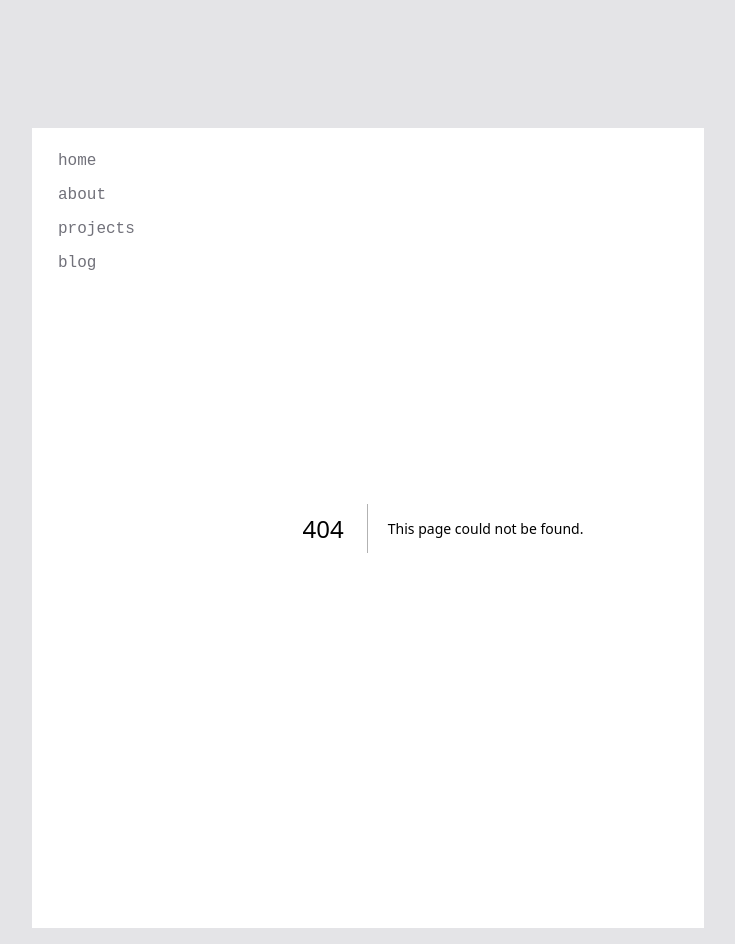
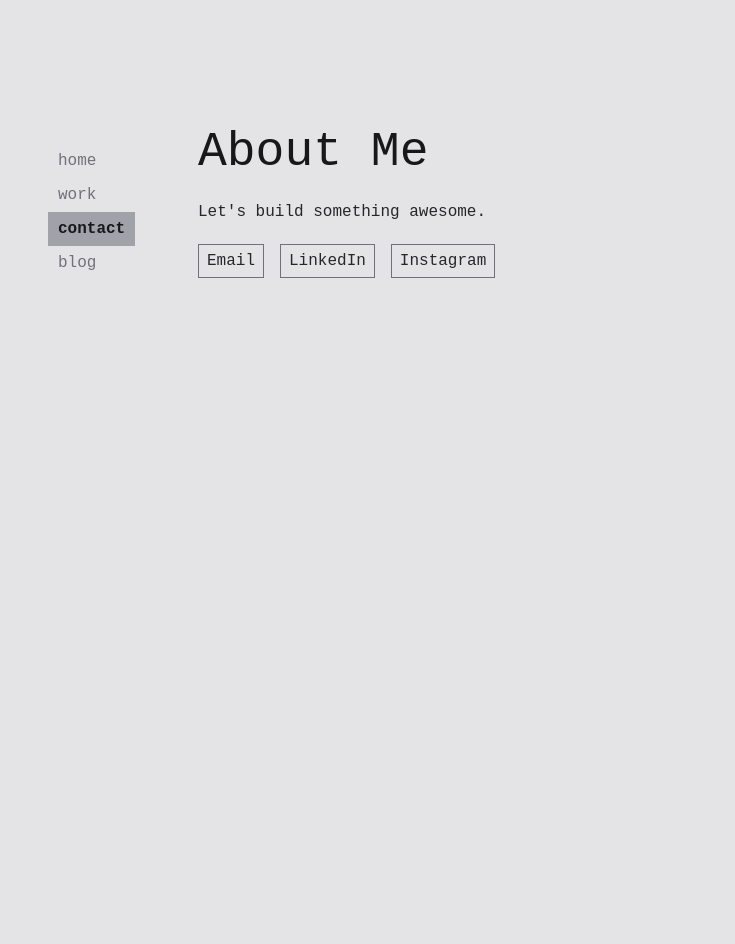
Before and after one commit to gabe-santos/gabe-santos-portfolio, a Next.js app: page /contact in a window 1280 px wide. Before the commit this address had no page. Shown: the whole page, without its empty margins (272-1007 px from the left). After the commit the page ends 800 px from the top, so only its background shows below. Built offline with nearby package versions, Linux system fonts and the light colour scheme; a web font is replaced by a local one.

Commit message:
quick update

```diff
--- a/app/about/page.tsx
+++ /dev/null
@@ -1,37 +0,0 @@
-'use client';
-
-import { motion } from 'framer-motion';
-import Link from 'next/link';
-import Page from '../../components/Page';
-
-const AboutPage = () => {
-	return (
-		<Page title='About Me'>
-			<p>
-				I love developing software that not only improves people&apos;s
-				lives, but also brings them joy when using it.
-			</p>
-			<div className='my-5 space-x-4'>
-				<Link
-					className='border border-zinc-500 py-1 px-2 text-center inline-block hover:bg-zinc-500'
-					href='mailto:gabe.santos.codes@gmail.com'>
-					Email
-				</Link>
-				<Link
-					className='border border-zinc-500 py-1 px-2 text-center inline-block hover:bg-zinc-500'
-					href='https://www.linkedin.com/in/gabesantoscodes/'
-					target='_blank'>
-					LinkedIn
-				</Link>
-				<motion.a
-					className='border border-zinc-500 py-1 px-2 text-center inline-block hover:bg-zinc-500'
-					href='https://www.instagram.com/gabe.santos/'
-					target='_blank'>
-					Instagram
-				</motion.a>
-			</div>
-		</Page>
-	);
-};
-
-export default AboutPage;
--- /dev/null
+++ b/app/contact/page.tsx
@@ -0,0 +1,37 @@
+'use client';
+
+import { motion } from 'framer-motion';
+import Link from 'next/link';
+import Page from '../../components/Page';
+
+const AboutPage = () => {
+  return (
+    <Page title='About Me'>
+      <p>Let&apos;s build something awesome.</p>
+      <div className='my-5 space-x-4'>
+        <Link
+          className='inline-block border border-zinc-500 px-2 py-1 text-center hover:bg-zinc-500'
+          href='mailto:gabe.santos.codes@gmail.com'
+        >
+          Email
+        </Link>
+        <Link
+          className='inline-block border border-zinc-500 px-2 py-1 text-center hover:bg-zinc-500'
+          href='https://www.linkedin.com/in/gabesantoscodes/'
+          target='_blank'
+        >
+          LinkedIn
+        </Link>
+        <motion.a
+          className='inline-block border border-zinc-500 px-2 py-1 text-center hover:bg-zinc-500'
+          href='https://www.instagram.com/gabe.santos/'
+          target='_blank'
+        >
+          Instagram
+        </motion.a>
+      </div>
+    </Page>
+  );
+};
+
+export default AboutPage;
--- a/app/projects/page.tsx
+++ b/app/work/page.tsx
@@ -33,8 +33,14 @@ const Project = ({ link, name, img }: ProjectProps) => {
 };
 
 const ProjectsPage = () => {
+  const isRebuilding = true;
+
   return (
-    <Page title='Projects'>
+    <Page title='Work'>
+      {isRebuilding ? (
+        <div className=''> 🚧 Rebuilding 🚧 </div>
+      ) : (
+        <div>
           <Project
             link='https://fr-mentor-arch-studio.vercel.app/'
             name='Agency Website'
@@ -50,6 +56,8 @@ const ProjectsPage = () => {
             name='The Macrolator'
             img={macrolatorGif}
           />
+        </div>
+      )}
     </Page>
   );
 };
--- a/components/sidebar.tsx
+++ b/components/sidebar.tsx
@@ -11,11 +11,11 @@ const navItems = {
   '/': {
     name: 'home',
   },
-	'/about': {
-		name: 'about',
+  '/work': {
+    name: 'work',
   },
-	'/projects': {
-		name: 'projects',
+  '/contact': {
+    name: 'contact',
   },
   '/blog': {
     name: 'blog',
@@ -42,33 +42,34 @@ export default function Navbar() {
   }
 
   return (
-		<aside className='md:w-[150px] md:flex-shrink-0 -mx-4 md:mx-0 md:px-0 font-mono'>
+    <aside className='-mx-4 font-mono md:mx-0 md:w-[150px] md:flex-shrink-0 md:px-0'>
       <div className='lg:sticky lg:top-20'>
         <div className=''>{/* <Logo /> */}</div>
         <LayoutGroup>
           <nav
-						className='flex flex-row md:flex-col items-start relative px-4 md:px-0 pb-0 fade md:overflow-auto scroll-pr-6 md:relative mt-4'
-						id='nav'>
-						<div className='flex flex-row md:flex-col space-x-0 pr-10 mb-2 mt-2 md:mt-0'>
-							{Object.entries(navItems).map(
-								([path, { name }]) => {
+            className='fade relative mt-4 flex scroll-pr-6 flex-row items-start px-4 pb-0 md:relative md:flex-col md:overflow-auto md:px-0'
+            id='nav'
+          >
+            <div className='mb-2 mt-2 flex flex-row space-x-0 pr-10 md:mt-0 md:flex-col'>
+              {Object.entries(navItems).map(([path, { name }]) => {
                 const isActive = path === pathname;
                 return (
                   <Link
                     key={path}
                     href={path}
                     className={clsx(
-												'transition-all hover:text-zinc-900 dark:hover:text-zinc-300 flex align-middle',
+                      'flex align-middle transition-all hover:text-zinc-900 dark:hover:text-zinc-300',
                       {
                         'text-zinc-500': !isActive,
                         'font-bold': isActive,
-												}
-											)}>
-											<span className='relative py-[5px] px-[10px]'>
+                      },
+                    )}
+                  >
+                    <span className='relative px-[10px] py-[5px]'>
                       {name}
                       {path === pathname ? (
                         <motion.div
-														className='absolute inset-0 bg-zinc-400 dark:bg-zinc-700 z-[-1]'
+                          className='absolute inset-0 z-[-1] bg-zinc-400 dark:bg-zinc-700'
                           layoutId='sidebar'
                           transition={{
                             type: 'spring',
@@ -80,8 +81,7 @@ export default function Navbar() {
                     </span>
                   </Link>
                 );
-								}
-							)}
+              })}
             </div>
           </nav>
         </LayoutGroup>
--- a/lib/info.tsx
+++ b/lib/info.tsx
@@ -5,11 +5,12 @@ export const avatar = me;
 export const about = () => {
   return (
     <>
-      Hi, I&apos;m Gabe. I&apos;m a{' '}
-      <span className="font-mono font-bold">
+      I&apos;m a{' '}
+      <span className='font-mono font-bold'>
         Frontend Developer from San Diego, CA
       </span>
-      . I build interfaces that optimize both form and function.
+      . I build thoughtfully crafted websites and apps that are
+      <span className='font-bold'> pretty, practical, and performant.</span>
     </>
   );
 };
```
Also changed, not shown: public/avatar2.jpg (added). Lines whose indentation alone changed are shown as unchanged.
